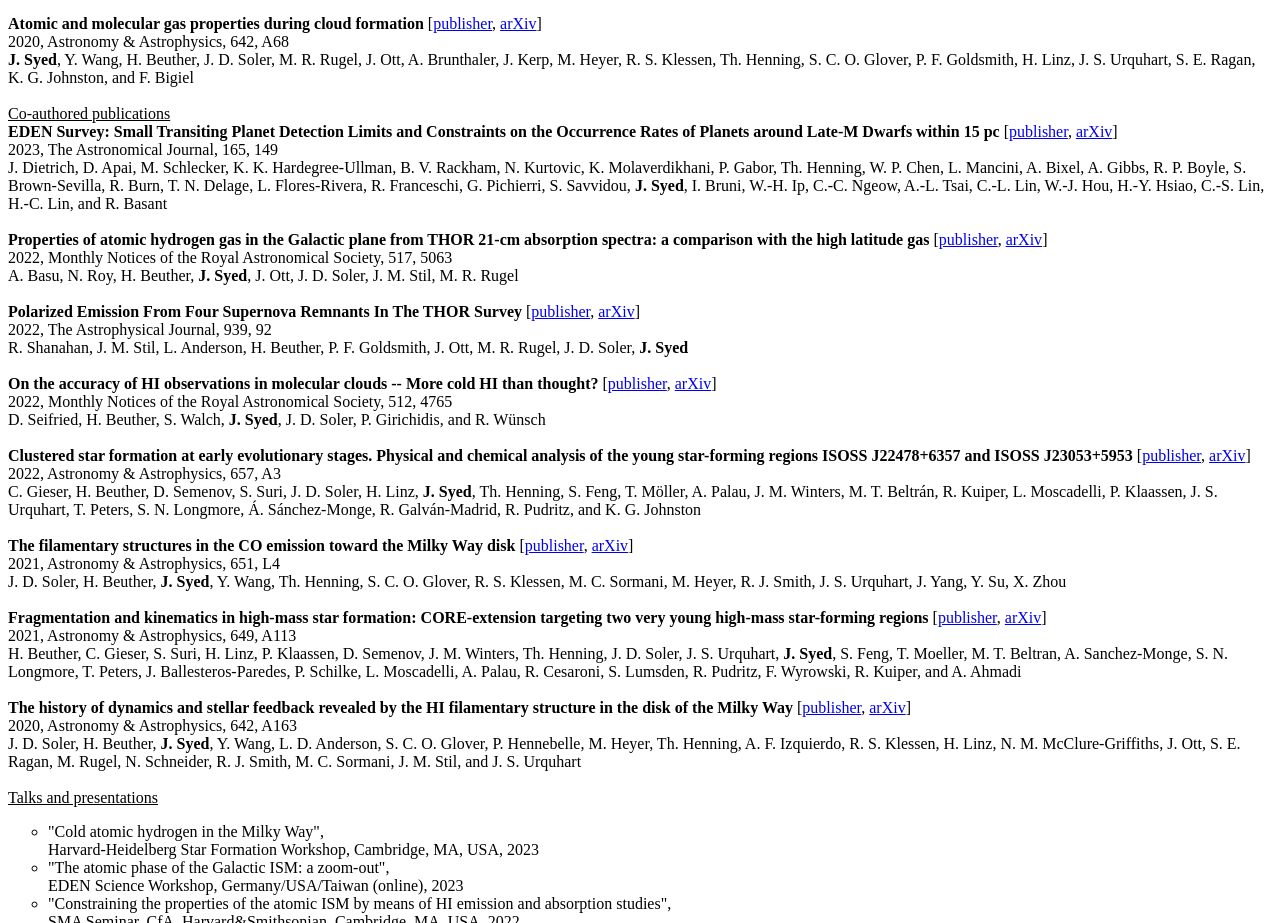
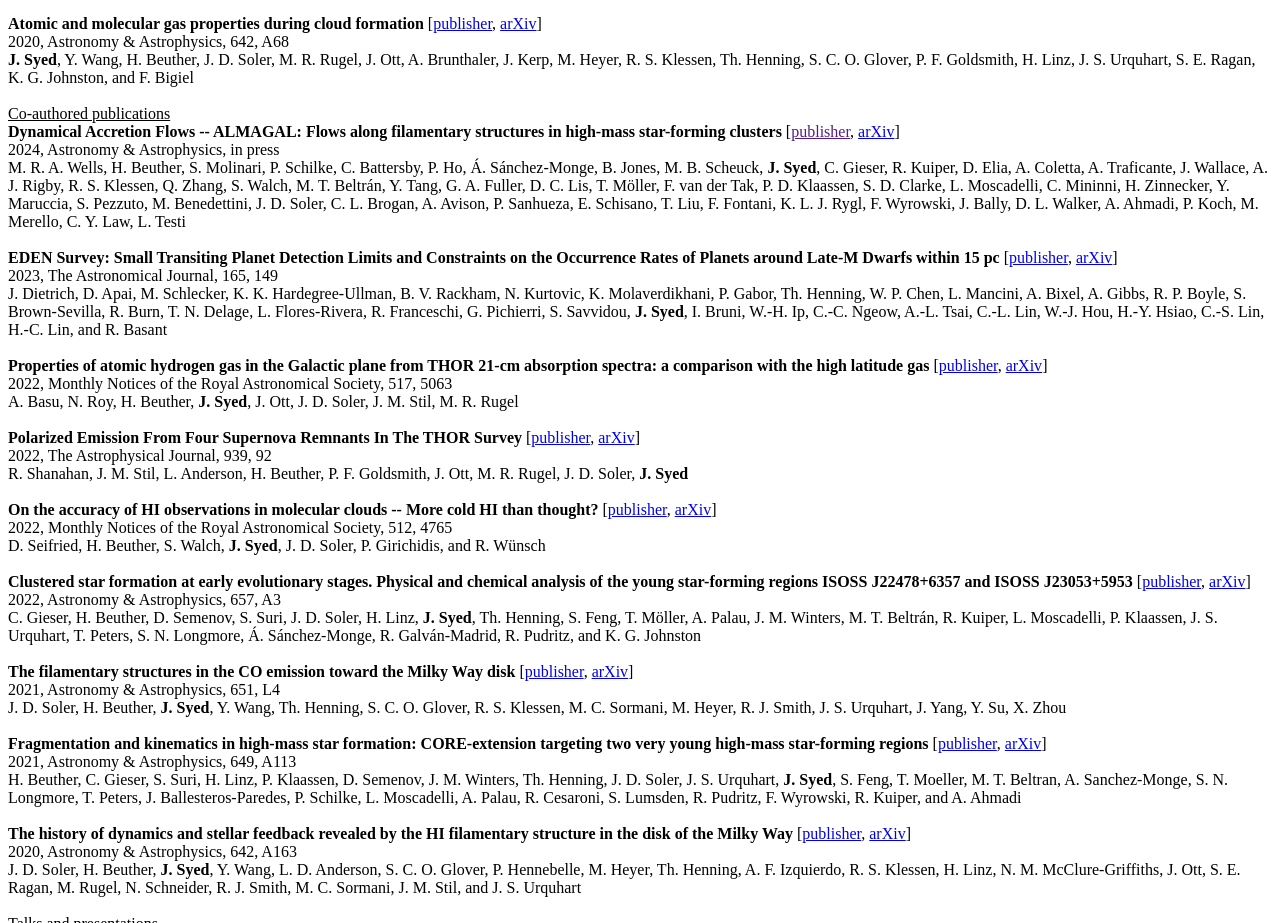
Before and after one commit to astrojoni89/astrojoni89.github.io, a plain HTML site: page index.html in a window 1280 px wide. Shown: the part 9556-10479 px from the top of the page. Drawn offline with nearby package versions, Linux system fonts and the light colour scheme; a script that the page names is missing; files whose address does not match are found by name.

Commit message:
Updating papers

```diff
--- a/index.html
+++ b/index.html
@@ -193,6 +193,12 @@
     		</div><br>
     	</div>
       <div><u>Co-authored publications</u></div>
+      <div class="outer"><b>Dynamical Accretion Flows -- ALMAGAL: Flows along filamentary structures in high-mass star-forming clusters</b> [<a target="_blank" rel="noopener noreferrer" href="">publisher</a>, <a target="_blank" rel="noopener noreferrer" href="https://arxiv.org/abs/2408.08299">arXiv</a>]<br>
+       	2024, Astronomy & Astrophysics, in press<br>
+      	<div class="inner">
+          M. R. A. Wells, H. Beuther, S. Molinari, P. Schilke, C. Battersby, P. Ho, Á. Sánchez-Monge, B. Jones, M. B. Scheuck, <b>J. Syed</b>, C. Gieser, R. Kuiper, D. Elia, A. Coletta, A. Traficante, J. Wallace, A. J. Rigby, R. S. Klessen, Q. Zhang, S. Walch, M. T. Beltrán, Y. Tang, G. A. Fuller, D. C. Lis, T. Möller, F. van der Tak, P. D. Klaassen, S. D. Clarke, L. Moscadelli, C. Mininni, H. Zinnecker, Y. Maruccia, S. Pezzuto, M. Benedettini, J. D. Soler, C. L. Brogan, A. Avison, P. Sanhueza, E. Schisano, T. Liu, F. Fontani, K. L. J. Rygl, F. Wyrowski, J. Bally, D. L. Walker, A. Ahmadi, P. Koch, M. Merello, C. Y. Law, L. Testi
+    		</div><br>
+    	</div>
       <div class="outer"><b>EDEN Survey: Small Transiting Planet Detection Limits and Constraints on the Occurrence Rates of Planets around Late-M Dwarfs within 15 pc</b> [<a target="_blank" rel="noopener noreferrer" href="https://iopscience.iop.org/article/10.3847/1538-3881/acba0b">publisher</a>, <a target="_blank" rel="noopener noreferrer" href="https://arxiv.org/abs/2302.04138">arXiv</a>]<br>
        	2023, The Astronomical Journal, 165, 149<br>
       	<div class="inner">
```
